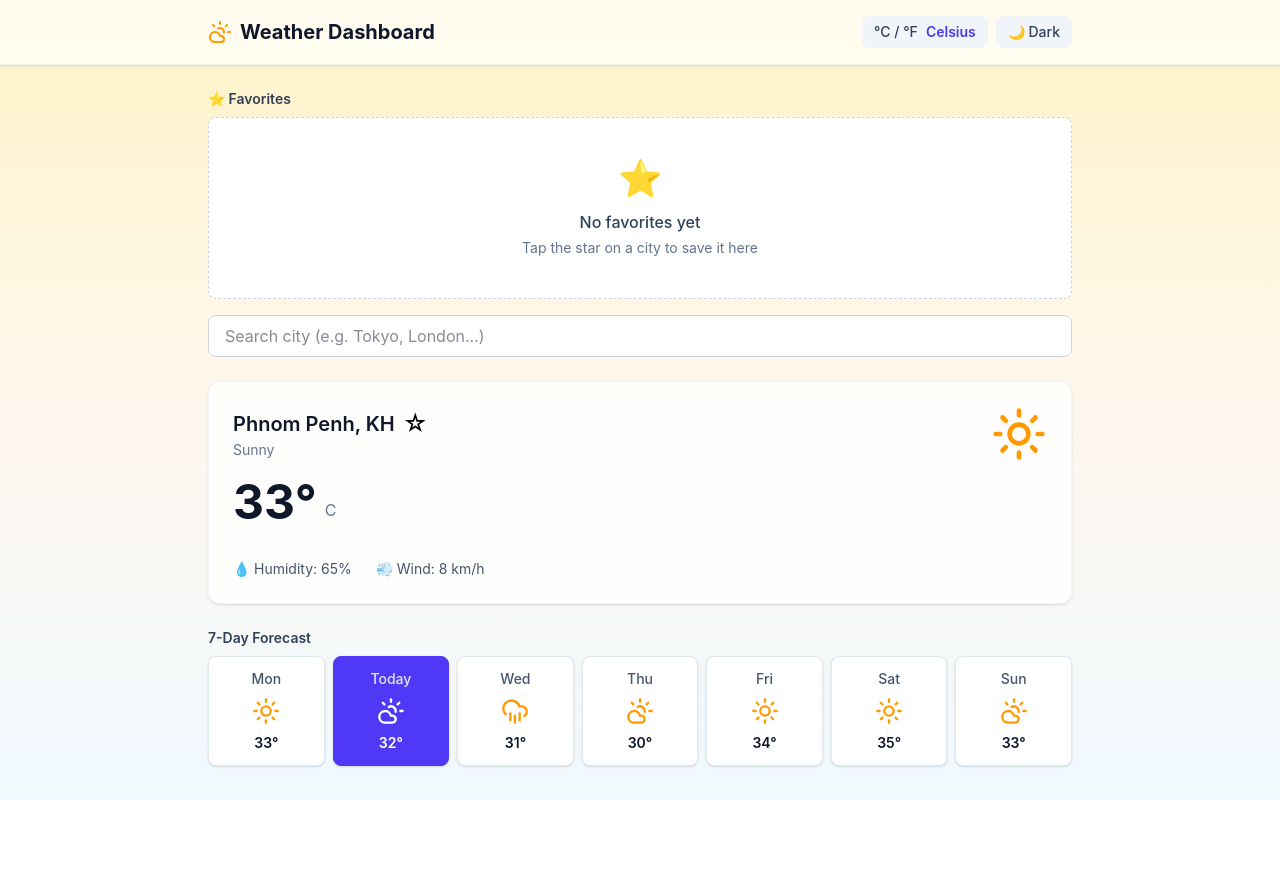
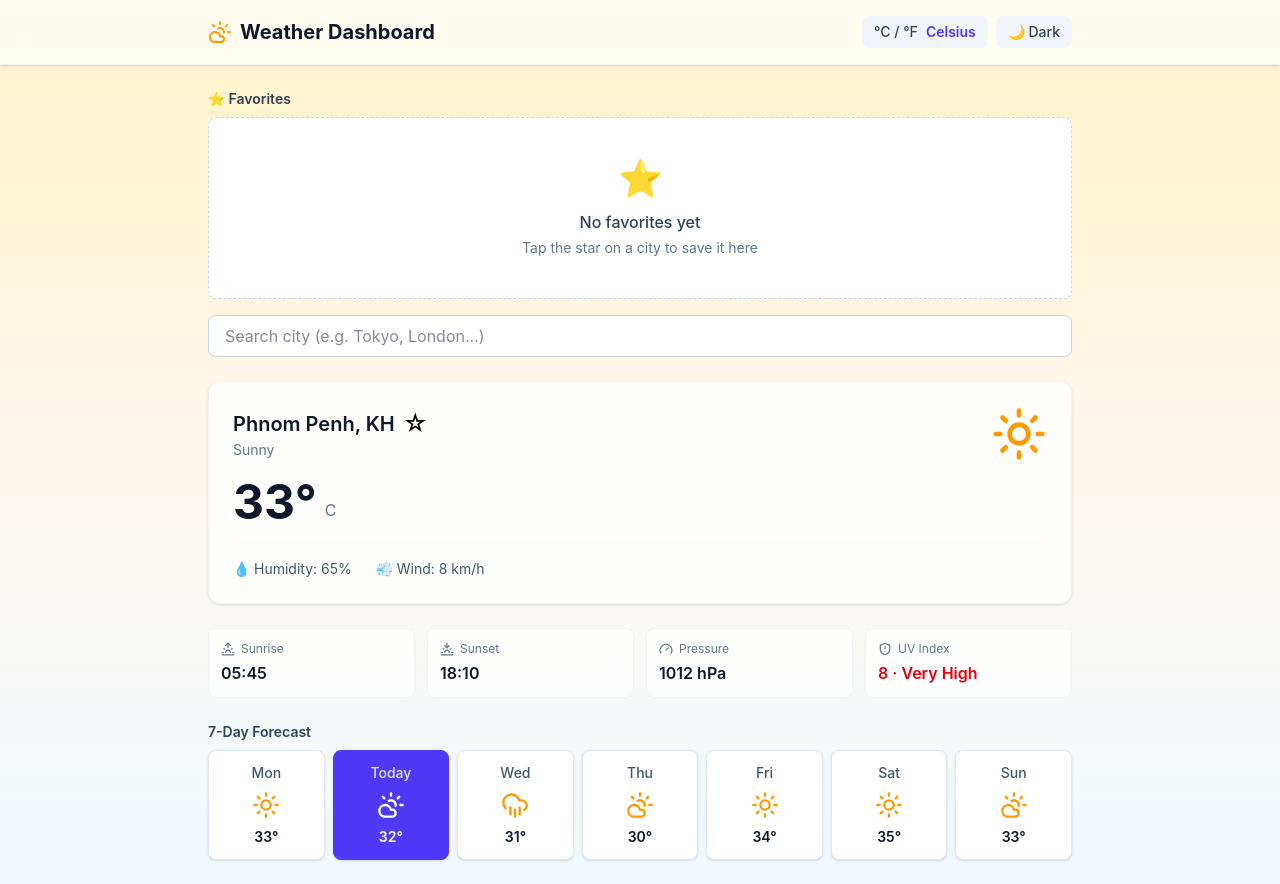
Before and after one commit to sieve-dev-sudo/weather-dashboard, a React (Vite) app: page / in a window 1280 px wide. Before the commit the page ends 800 px from the top, so only its background shows below. Built offline with nearby package versions, Linux system fonts and the light colour scheme.

Commit message:
feat: integrate WeatherDetails and its skeleton into App

```diff
--- a/src/App.jsx
+++ b/src/App.jsx
@@ -4,8 +4,10 @@ import SearchBar from './components/SearchBar'
 import CityList from './components/CityList'
 import CurrentWeather from './components/CurrentWeather'
 import Forecast from './components/Forecast'
+import WeatherDetails from './components/WeatherDetails'
 import SkeletonCurrentWeather from './components/SkeletonCurrentWeather'
 import SkeletonForecast from './components/SkeletonForecast'
+import SkeletonWeatherDetails from './components/SkeletonWeatherDetails'
 import FavoritesList from './components/FavoritesList'
 import { useSimulatedLoading } from './hooks/useSimulatedLoading'
 import { useDarkMode } from './hooks/useDarkMode'
@@ -54,6 +56,7 @@ function App() {
       {loading ? (
         <>
           <SkeletonCurrentWeather />
+          <SkeletonWeatherDetails />
           <SkeletonForecast />
         </>
       ) : (
@@ -64,6 +67,7 @@ function App() {
             isFavorite={isFavorite(selectedCity.id)}
             onToggleFavorite={() => toggleFavorite(selectedCity.id)}
           />
+          <WeatherDetails city={selectedCity} />
           <Forecast forecast={selectedCity.forecast} unit={unit} />
         </>
       )}
```
